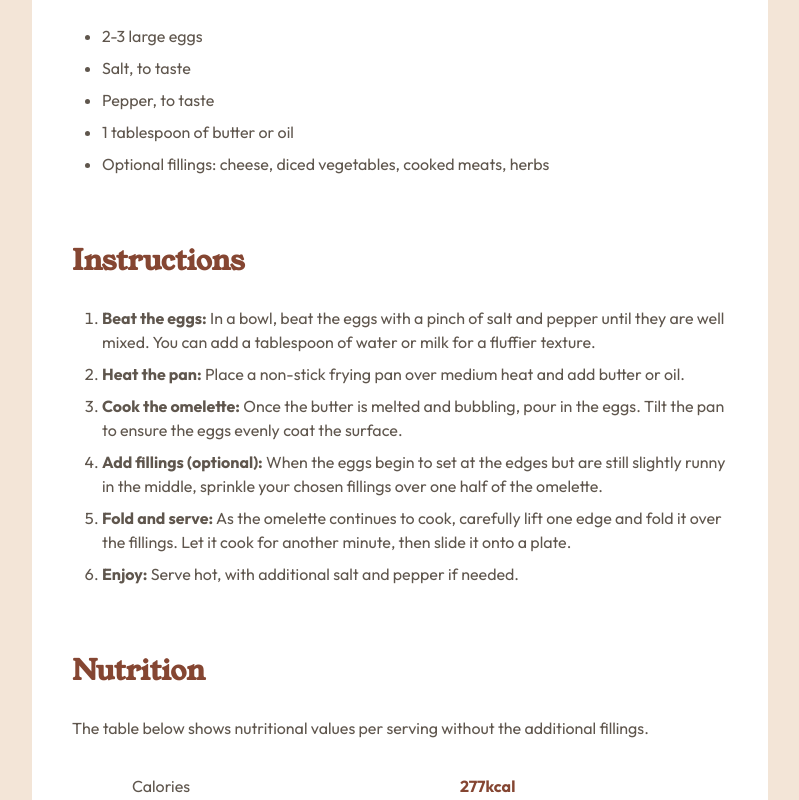
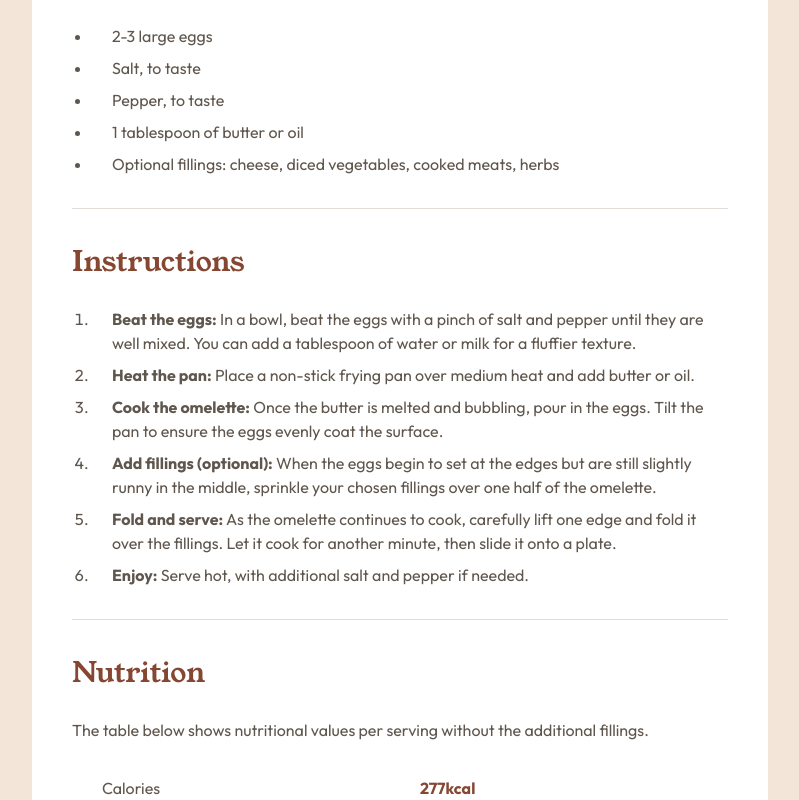
Before and after one commit to Jaimealicante83/Recipe-page, a plain HTML site: page index.html in a window 1280 px wide. Shown: the part 900-1700 px from the top of the page, without its empty margins (240-1039 px from the left). Drawn offline with Linux system fonts and the light colour scheme.

Commit message:
cambiios

```diff
--- a/index.html
+++ b/index.html
@@ -29,6 +29,7 @@
         </ul>
       </div>
 
+      <div class="ingredients-wrapper">
         <h2>Ingredients</h2>
         <ul>
           <li>2-3 large eggs</li>
@@ -37,7 +38,9 @@
           <li>1 tablespoon of butter or oil</li>
           <li>Optional fillings: cheese, diced vegetables, cooked meats, herbs</li>
         </ul>
+      </div>
 
+      <div class="instructions-wrapper">
         <h2>Instructions</h2>
         <ol>
           <li><span class="bold-text">Beat the eggs:</span> In a bowl, beat the eggs with a pinch of salt and pepper until they are well mixed.
@@ -50,6 +53,7 @@
             fillings. Let it cook for another minute, then slide it onto a plate.</li>
           <li><span class="bold-text">Enjoy:</span> Serve hot, with additional salt and pepper if needed.</li>
         </ol>
+      </div>
 
       <h2>Nutrition</h2>
       <p>The table below shows nutritional values per serving without the additional fillings.</p>
--- a/style/estilo.scss
+++ b/style/estilo.scss
@@ -103,7 +103,7 @@ body{
                 margin-bottom: 0;
             }
             h2{
-                @include text-style(2.8rem, "Young Serif", 150%, 0, bold);
+                @include text-style(2.8rem, "Young Serif", 150%, 0, 400);
                 color: $brown-800;
                 margin-bottom: 2.4rem;
                 margin-top: 3.2rem;
@@ -133,7 +133,7 @@ body{
                 }
                 ul{
                     margin: 0;
-                    padding-left: 2rem;
+                    padding-left: 3rem;
                     li{
                         @include text-style(1.6rem, "Outfit", 150%, 0, regular);
                         color: $stone-600;
@@ -146,12 +146,20 @@ body{
             }
             ul, ol{
                 margin: 0;
-                margin-bottom: 6.4rem;
-                padding-left: 3rem;
+                margin-bottom: 3.2rem;
+                padding-left: 2rem;
                 li{
                     @include text-style(1.6rem, "Outfit", 150%, 0, regular);
                     color: $stone-600;
+                    padding-left: 2rem;
                 }
+            }
+
+            .ingredients-wrapper{
+                border-bottom: 1px solid $stone-150;
+            }
+            .instructions-wrapper{
+                border-bottom: 1px solid $stone-150;
             }
             .grid-nutrition {
                 .container {
@@ -176,7 +184,7 @@ body{
                         color: $stone-600;
                         padding-left: 3rem;
                         @media screen and (min-width: 768px){
-                            padding-left: 6rem;
+                            padding-left: 3rem;
                         }
                     }
 
@@ -187,7 +195,7 @@ body{
                         color: $brown-800;
                         padding-left: 3rem;
                         @media screen and (min-width: 768px){
-                            padding-left: 6rem;
+                            padding-left: 2rem;
                         }
                     }
                 }
```
Also changed, not shown: style/estilo.css, 1 other file. Lines whose indentation alone changed are shown as unchanged.
